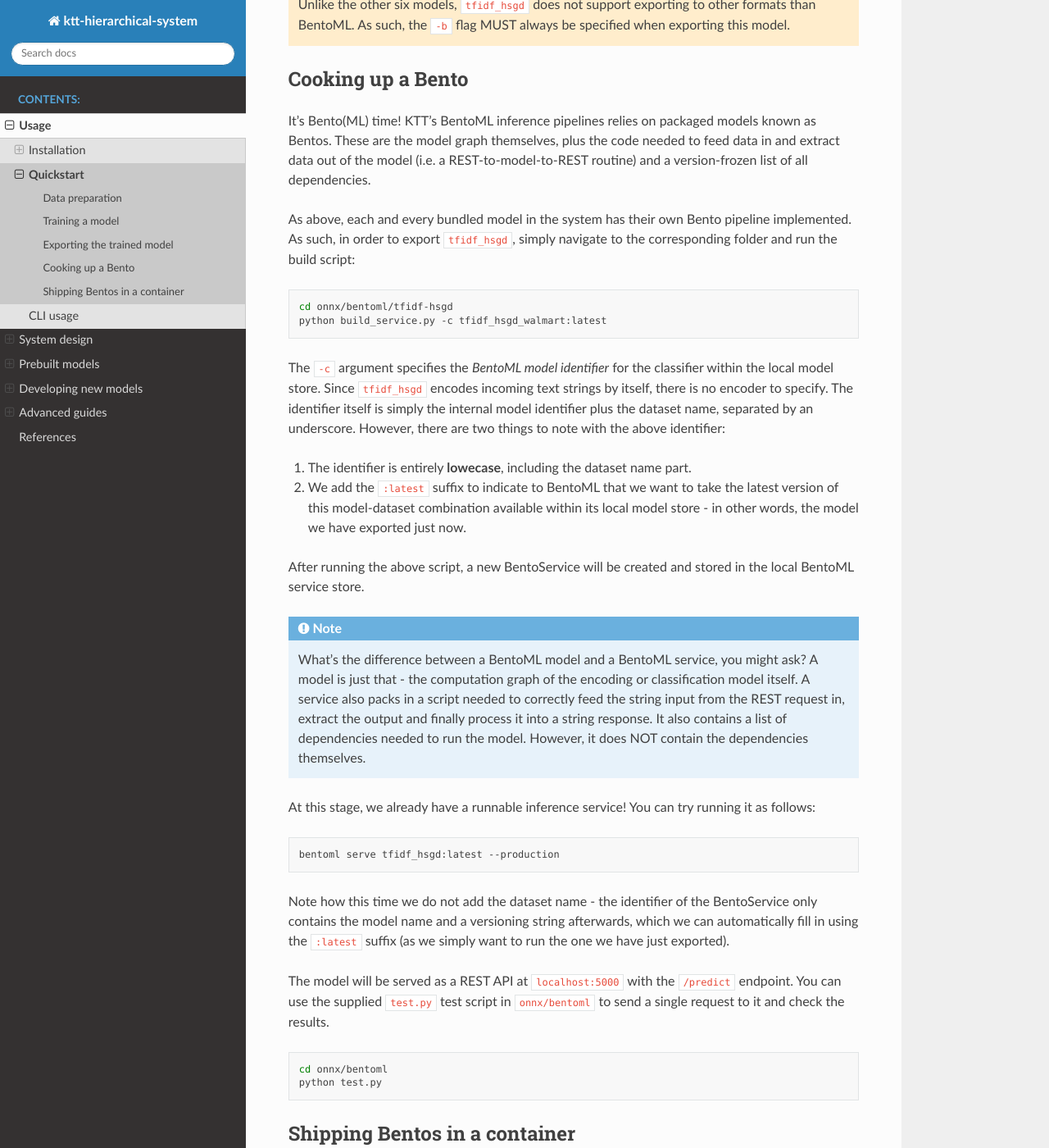
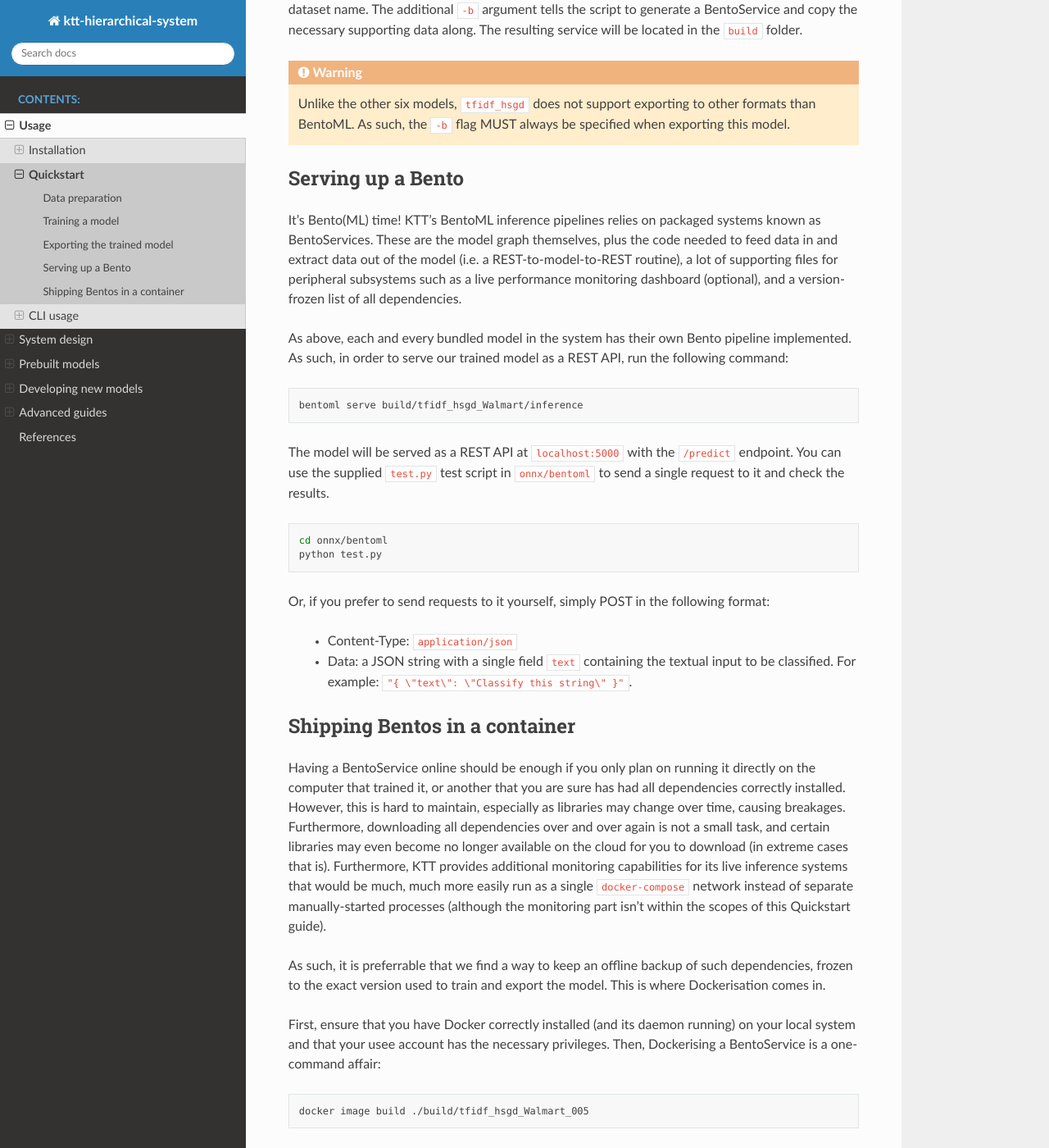
Before and after one commit to htkhiem/ktt-hierarchical-thesis, a Sphinx documentation site: the page built from doc/source/usage/quickstart.rst, in a window 1280 px wide and 1400 px high, scrolled down 3439 px. Shown: the whole window at 82% size. Built offline with Sphinx 7.4.7 and the Read the Docs theme 2.0.0, drawn with Linux system fonts in a browser that asks for light colours; some of the changed text lies outside the part shown.

Commit message:
Update existing documentation

```diff
--- a/doc/source/advanced/gpu.rst
+++ b/doc/source/advanced/gpu.rst
@@ -3,21 +3,20 @@
 Inferencing with GPUs
 ===================================================
 
-By default, we support accelerating training using CUDA (on supported NVIDIA GPUs). However, you may also use CUDA to accelerate the *inference* workload and achieve much higher API throughput than what's possible using a CPU.
+By default, we support accelerating training using CUDA (on supported NVIDIA GPUs). However, you may also use CUDA to accelerate the *inference* workload and achieve much higher API throughput than what's possible using a CPU, especially for DistilBERT-based models.
 
 Prerequisites
 -------------
 
 - Currently, GPU inference has only been tested on Linux hosts. Specifically, we require a Linux installation on an ``x86_64`` architecture with kernel version of at least ``3.10``. To check your currentn kernel version, run ``uname -a``.
-- If you want to use Docker containerisation, then Docker ``19.03`` or newer is required.
 - NVIDIA drivers and CUDA ``>11.3``. Please use the official (proprietary) drivers instead of the open-source ``nouveau`` one.
-
-ALl other GPU-related dependencies should already be installed to your ``anaconda`` environment if you installed via the ``onnx/environment.yaml`` file.
+  - If you want to use Docker containerisation, then Docker ``19.03`` or newer is required.
+  - If your BentoService has monitoring capabilities enabled (i.e. it runs as a ``docker-compose`` network) then you also need to install the NVIDIA Container Runtime. Arch Linux users can install ``nvidia-container-runtime`` from the AUR.
 
 GPU-based inference using Bentos
 --------------------------------
 
-If you decide to stop at Bentos for deployment to your inference server, you simply need to ensure that the server has direct access to a compatible NVIDIA GPU and install all drivers and dependencies accordingly. Our Bentos are designed to automatically take advantage of the *first*-found NVIDIA GPU.
+If you decide to stop at raw BentoServices for deployment to your inference server, you simply need to ensure that the server has direct access to a compatible NVIDIA GPU and install all drivers and dependencies accordingly. KTT-generated BentoServices are designed to automatically take advantage of the *first*-found NVIDIA GPU.
 
 To verify that the GPU is being used, you should use ``nvidia-smi``. If the Bento is using your GPU:
 
@@ -47,15 +46,42 @@
     |    0   N/A  N/A    179346      C   /opt/conda/bin/python             745MiB |
     +-----------------------------------------------------------------------------+
 
-GPU-based inference on Docker containers
-----------------------------------------
+GPU-based inference for Dockerised services
+-------------------------------------------
 
-Docker containers can simply be deployed to a server without needing to care about dependencies. One only needs to ensure that the host machine itself satisfies the hardware requirements and has the correct drivers installed. However, due to a recent ``systemd`` architectural redesign, we need a workaround to grant hardware access to the container.
+Docker containers can simply be deployed to a server without needing to care about dependencies. One only needs to ensure that the host machine itself satisfies the hardware requirements and has the correct drivers installed.
 
-Instead of starting the Docker container as usual, please use this:
+Without monitoring capabilities
+~~~~~~~~~~~~~~~~~~~~~~~~~~~~~~~
+
+Services built without monitoring capabilities are Dockerised into single Docker images. They can be run directly from the terminal using your typical ``docker run``command.
+Due to a recent ``systemd`` architectural redesign, we need a workaround to grant hardware access to the container.
+
+Instead of starting the Docker container as usual, please add ``--gpu all`` and specific ``--device`` options as follows:
 
 .. code-block:: bash
 
     > docker run --gpus all --device /dev/nvidia0 --device /dev/nvidia-uvm --device /dev/nvidia-uvm-tools --device /dev/nvidia-modeset --device /dev/nvidiactl <your arguments>
 
-In ``<your arguments>``, fill in your usual Docker arguments such as the image ID. Again, you can verify that the GPU is being utilised by running ``nvidia-smi`` and looking out for the signs described above. Of course, you should run it on the host machine's terminal instead of within the shell of the container.
+In ``<your arguments>``, fill in your usual Docker arguments such as the image ID and port forwarding. Again, you can verify that the GPU is being utilised by running ``nvidia-smi`` and looking out for the signs described above. Of course, you should run it on the host machine's terminal instead of within the shell of the container.
+
+.. note::
+
+   Due to how BentoML GPU-enabled base images are configured, you might encounter errors like the following:
+
+   .. code-block::
+
+      RuntimeError: Click will abort further execution because Python was configured to use ASCII as encoding for the environment. Consult https://click.palletsprojects.com/unicode-support/ for mitigation steps.
+
+      This system supports the C.UTF-8 locale which is recommended. You might be able to resolve your issue by exporting the following environment variables:
+
+      export LC_ALL=C.UTF-8
+      export LANG=C.UTF-8
+
+
+   In other words, the base images were configured with their system locale being set to ASCII, which is potentially buggy for Python interpreters, which can accept Unicode too. The fix is to simply do as they said - override the base image's system locale to UTF-8. One way to do that would be through the ``docker run`` command itself by adding ``-e LC_ALL='C.UTF-8' -e LANG='C.UTF-8'`` to the arguments list.
+
+With monitoring capabilities
+~~~~~~~~~~~~~~~~~~~~~~~~~~~~
+
+Services built with monitoring capabilities contain not just the inference server itself but also several other services, namely the Prometheus time series database, Grafana dashboard and an Evidently-based model metrics app. All of these are supposed to be run together as a ``docker-compose`` network instead of being separately and manually started. Our ``docker-compose.yaml`` configuration already includes all the workarounds, so you only need to ensure the host system's NVIDIA GPU is functional and accessible.
--- a/doc/source/conf.py
+++ b/doc/source/conf.py
@@ -30,7 +30,7 @@
 # Add any Sphinx extension module names here, as strings. They can be
 # extensions coming with Sphinx (named 'sphinx.ext.*') or your custom
 # ones.
-extensions = ['sphinxcontrib.bibtex', 'sphinx.ext.mathjax', 'sphinx.ext.napoleon', 'sphinx.ext.autodoc']
+extensions = ['sphinxcontrib.bibtex', 'sphinx.ext.mathjax', 'sphinx.ext.napoleon', 'sphinx.ext.autodoc', 'sphinx_click']
 bibtex_bibfiles = ['refs.bib']
 
 # Add any paths that contain templates here, relative to this directory.
--- a/doc/source/usage/installation.rst
+++ b/doc/source/usage/installation.rst
@@ -23,7 +23,7 @@
 .. code-block:: bash
 
     cd ktt
-    conda env create -n ktt -f onnx/environment.yaml
+    conda env create -n ktt -f environment.yaml
 
 This will install all dependencies using ``conda install``, or ``pip install`` (with the ``pip`` tool local to the environment).
 
@@ -33,4 +33,4 @@
 
     conda activate ktt
 
-**The manual way:** Should you prefer to install everything by yourself, please see the list of packages in the ``README.md`` file at the root level. They have already been written as commands, but the package names should be obvious.
+**The manual way:** Should you prefer to install everything by yourself, please see the list of packages in the `environment.yaml` file.
--- a/doc/source/usage/quickstart.rst
+++ b/doc/source/usage/quickstart.rst
@@ -41,17 +41,18 @@
 
 .. code-block:: bash
 
-   cd onnx/adapters
-   python adapter_flat.py -p '../datasets/Walmart_30k.parquet' -t Walmart -v -N title -C category -d 2
+   cd adapters
+   python adapter_flat.py -v -t title -c category -d 2 --dvc ../datasets/Walmart_30k.parquet Walmart
 
-An explanation of what these arguments do:
+An explanation of what these options and arguments do:
 
-    * ``-p`` specifies the path to the flatfile. It is a required argument.
-    * ``-t`` specifies the name of the resulting internal dataset. It is also required.
     * ``-v`` is the verbose argument. With this, the adapter prints more information about its process, which helps with understanding what it does.
-    * ``-N`` specifies the column to use as the model's input. As we have previously discussed, we are using the ``title`` column. If left unspecified, ``title`` is also the default column name KTT uses. Of course, if you don't specify it and the flatfile does not have a ``title`` column, or it has one but the column is something else entirely and not what we need, expect some errors or poor performance.
-    * ``-C`` likewise specifies the column name to use as classes (labels). It defaults to ``classes`` if left unspecified. Here, we want to use the ``category`` column, so of course we must specify it.
+    * ``-t`` specifies the column to use as the model's input. As we have previously discussed, we are using the ``title`` column. If left unspecified, ``title`` is also the default column name KTT uses. Of course, if you don't specify it and the flatfile does not have a ``title`` column, or it has one but the column is something else entirely and not what we need, expect some errors or poor performance.
+    * ``-c`` likewise specifies the column name to use as classes (labels). It defaults to ``classes`` if left unspecified. Here, we want to use the ``category`` column, so of course we must specify it.
     * ``-d`` is the hierarchical depth to search to. By default, the adapter runs for two levels. This must not exceed the *minimum* depth of the dataset, i.e. the length of the shortest list in the label column.
+    * ``--dvc`` tells the adapter to also add the resulting intermediate dataset to the Data Version Control system. With this, you can later add a remote of your choosing, push the dataset there and safely delete the local copy to save disk space. Training scripts will automatically pull them from said remote when needed.
+    * The first argument is the path to the flatfile. `Walmart_30k.parquet` is bundled in `datasets`.
+    * The second argument is the name of the resulting intermediate dataset.
 
 After running the above commands, a new folder (``datasets/Walmart``) will be created, containing three Parquet files and a JSON file named ``hierarchy.json``.
 
@@ -71,69 +72,50 @@
 
 Having generated a compatible model and the necessary metadata, we can now train a model on it. To keep everything lightweight for a quickstart guide, we will use a small CPU-based model called Tfidf + Hierarchical SGD (internal identifier ``tfidf_hsgd``). This model is capable of fully hierarchical classification and trains very quickly, albeit with limited accuracy for small datasets.
 
-From ``./onnx``, run the following command to train it:
+From ``./``, run the following command to train it:
 
 .. code-block:: bash
 
-    python train.py -d Walmart -m tfidf_hsgd
+    python train.py -m tfidf_hsgd Walmart
 
 An explanation, again:
 
-    * ``-d`` specifies the (internal) dataset name to train on. We have previously named our dataset ``Walmart`` (to differentiate it from the flatfile, which was named ``Walmart_30k``, so we'll use that name here.
     * ``-m`` specifies which model to train. Here we use the internal identifier of the above model.
+    * The one and only argument specifies the (internal) dataset name to train on. We have previously named our dataset ``Walmart`` (to differentiate it from the flatfile, which was named ``Walmart_30k``, so we'll use that name here.
 
 .. note::
 
-    Both the ``-d`` and the ``-m`` arguments accept comma-separated lists of models and datasets. In other words, you can tell the training script to train on multiple datasets at once, train multiple models at once, or train multiple models, each on multiple datasets!
+    Both the dataset-name argument and the ``-m`` option accept comma-separated lists of models and datasets. In other words, you can tell the training script to train on multiple datasets at once, train multiple models at once, or train multiple models, each on multiple datasets!
 
-Once the command finishes, a ``tfidf_hsgd`` instance will have been trained on ``Walmart`` and saved in the ``onnx/weights/tfidf_hsgd_Walmart`` directory.
+Once the command finishes, a ``tfidf_hsgd`` instance will have been trained on ``Walmart`` and saved in the ``weights/tfidf_hsgd/Walmart`` directory.
 
 Exporting the trained model
 ---------------------------
 
-With a trained model under our belt, we can now proceed to exporting it. Our goal is to have a minimal inference server set up by the end of this guide, so we will take advantage of the preset BentoML-powered inference system in KTT. Every bundled model in KTT has been prepared for usage by BentoML through special build scripts and service files.
+With a trained model under our belt, we can export it into some sort of API server. Our goal is to have a minimal inference server set up by the end of this guide, so we will take advantage of the preset BentoML-powered inference system in KTT. Every bundled model in KTT has been prepared for usage by BentoML through special build scripts and service files.
 
-Run the following command from `./onnx` to export the newly trained model:
+Run the following command from from ``.\`` to export the newly trained model:
 
 .. code-block:: bash
 
-    python export.py -d 'Walmart' -m 'tfidf_hsgd' -b
+    python export.py -m 'tfidf_hsgd' -b Walmart
 
-This command will then look for the latest saved instance of ``tfidf_hsgd`` trained on the ``Walmart`` dataset - note how the ``-d`` and ``-m`` arguments are once again present in this command. The additional ``-b`` argument tells the script to also save the model to the local BentoML model store.
+This command will then look for the latest saved instance of ``tfidf_hsgd`` trained on the ``Walmart`` dataset - note how the ``-m`` option once again present in this command and the argument is the dataset name. The additional ``-b`` argument tells the script to generate a BentoService and copy the necessary supporting data along. The resulting service will be located in the ``build`` folder.
 
 .. warning::
 
     Unlike the other six models, ``tfidf_hsgd`` does not support exporting to other formats than BentoML. As such, the ``-b`` flag MUST always be specified when exporting this model.
 
-Cooking up a Bento
+Serving up a Bento
 ------------------
 
-It's Bento(ML) time! KTT's BentoML inference pipelines relies on packaged models known as Bentos. These are the model graph themselves, plus the code needed to feed data in and extract data out of the model (i.e. a REST-to-model-to-REST routine) and a version-frozen list of all dependencies.
+It's Bento(ML) time! KTT's BentoML inference pipelines relies on packaged systems known as BentoServices. These are the model graph themselves, plus the code needed to feed data in and extract data out of the model (i.e. a REST-to-model-to-REST routine), a lot of supporting files for peripheral subsystems such as a live performance monitoring dashboard (optional), and a version-frozen list of all dependencies.
 
-As above, each and every bundled model in the system has their own Bento pipeline implemented. As such, in order to export ``tfidf_hsgd``, simply navigate to the corresponding folder and run the build script:
+As above, each and every bundled model in the system has their own Bento pipeline implemented. As such, in order to serve our trained model as a REST API, run the following command:
 
 .. code-block:: bash
 
-    cd onnx/bentoml/tfidf-hsgd
-    python build_service.py -c tfidf_hsgd_walmart:latest
-
-The ``-c`` argument specifies the *BentoML model identifier* for the classifier within the local model store. Since ``tfidf_hsgd`` encodes incoming text strings by itself, there is no encoder to specify. The identifier itself is simply the internal model identifier plus the dataset name, separated by an underscore. However, there are two things to note with the above identifier:
-
-1. The identifier is entirely **lowecase**, including the dataset name part.
-2. We add the ``:latest`` suffix to indicate to BentoML that we want to take the latest version of this model-dataset combination available within its local model store - in other words, the model we have exported just now.
-
-After running the above script, a new BentoService will be created and stored in the local BentoML service store.
-
-.. note::
-    What's the difference between a BentoML model and a BentoML service, you might ask? A model is just that - the computation graph of the encoding or classification model itself. A service also packs in a script needed to correctly feed the string input from the REST request in, extract the output and finally process it into a string response. It also contains a list of dependencies needed to run the model. However, it does NOT contain the dependencies themselves.
-
-At this stage, we already have a runnable inference service! You can try running it as follows:
-
-.. code-block:: bash
-
-    bentoml serve tfidf_hsgd:latest --production
-
-Note how this time we do not add the dataset name - the identifier of the BentoService only contains the model name and a versioning string afterwards, which we can automatically fill in using the ``:latest`` suffix (as we simply want to run the one we have just exported).
+    bentoml serve build/tfidf_hsgd_Walmart/inference
 
 The model will be served as a REST API at ``localhost:5000`` with the ``/predict`` endpoint. You can use the supplied ``test.py`` test script in ``onnx/bentoml`` to send a single request to it and check the results.
 
@@ -142,16 +124,23 @@
     cd onnx/bentoml
     python test.py
 
+Or, if you prefer to send requests to it yourself, simply POST in the following format:
+
+    - Content-Type: ``application/json``
+    - Data: a JSON string with a single field ``text`` containing the textual input to be classified. For example: ``"{ \"text\": \"Classify this string\" }"``.
+
 Shipping Bentos in a container
 ------------------------------
 
-Having a BentoService online should be enough if you only plan on running it directly on the computer that trained it, or another that you are sure has had all dependencies correctly installed. However, this is hard to maintain, especially as libraries may change over time, causing breakages. Furthermore, downloading all dependencies over and over again is not a small task, and certain libraries may even become no longer available on the cloud for you to download (in extreme cases that is). As such, it is preferrable that we find a way to keep an offline backup of such dependencies, frozen to the exact version used to train and export the model. This is where Dockerisation comes in.
+Having a BentoService online should be enough if you only plan on running it directly on the computer that trained it, or another that you are sure has had all dependencies correctly installed. However, this is hard to maintain, especially as libraries may change over time, causing breakages. Furthermore, downloading all dependencies over and over again is not a small task, and certain libraries may even become no longer available on the cloud for you to download (in extreme cases that is). Furthermore, KTT provides additional monitoring capabilities for its live inference systems that would be much, much more easily run as a single ``docker-compose`` network instead of separate manually-started processes (although the monitoring part isn't within the scopes of this Quickstart guide).
 
-First, ensure that you have Docker correctly installed (and its daemon running) on your local system and that your usee account has the necessary privileges. Then, exporting a BentoService to Docker is a one-command affair:
+As such, it is preferrable that we find a way to keep an offline backup of such dependencies, frozen to the exact version used to train and export the model. This is where Dockerisation comes in.
+
+First, ensure that you have Docker correctly installed (and its daemon running) on your local system and that your usee account has the necessary privileges. Then, Dockerising a BentoService is a one-command affair:
 
 .. code-block:: bash
 
-    bentoml containerize tfidf_hsgd:latest
+    docker image build ./build/tfidf_hsgd_Walmart_005
 
 This might take a while as Docker builds a Debian-based system with our model. Once it's done, check the list of images on your system and note down the Image ID of the newly-built Bento container.
 
@@ -159,7 +148,7 @@
 
     ❯ docker images
     REPOSITORY             TAG                                IMAGE ID       CREATED       SIZE
-    tfidf_hsgd             pvajnnvj5wovngbi                   fbbf4a810b58   ...           ...
+    tfidf_hsgd_Walmart_005 ................                   fbbf4a810b58   ...           ...
 
 Here the Image ID is ``fbbf4a810b58``. We can now fire the image up:
 
@@ -169,4 +158,8 @@
 
 The ``-p 5000:5000`` argument forwards the host's port 5000 to the container's corresponding port. This allows requests from the outside to be directed to the container, and the container's response to be in turn directed back to the outside. You can test this using the same test script we have mentioned above.
 
+.. note::
+
+   The Dockerisation process is a bit different for BentoServices built with monitoring capabilities enabled. Since they use multiple Docker containers, KTT will also generate a ``docker-compose.yaml`` file for them. Simply navigate to the built service's folder (where the ``docker-compose.yaml`` file is) and hit ``docker-compose up``.
+
 If all goes well, congratulations! You now have a fully self-contained Docker image of your newly-trained hierarchical classification model.
```
Also changed, not shown: doc/source/usage/commands.rst (+28 -0 lines).
